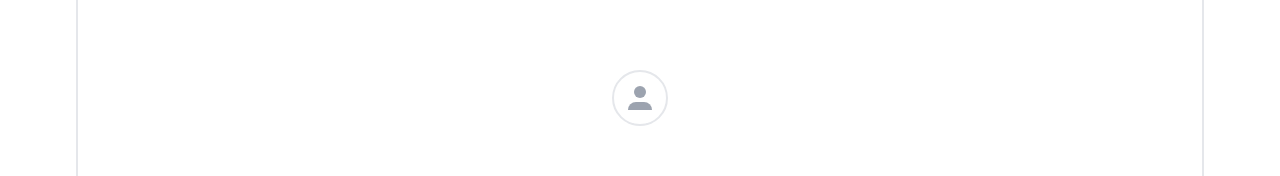
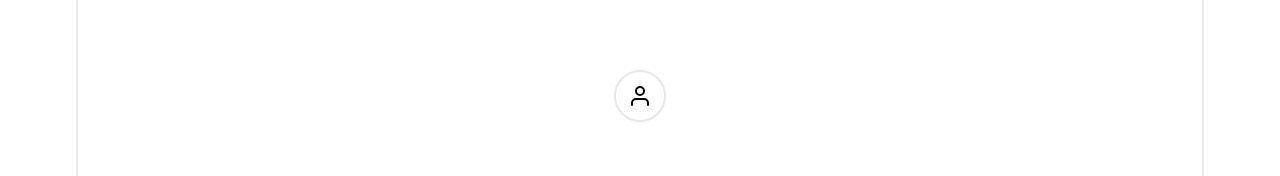
Before and after one commit to drshnn/swide-ui, a React (Vite) app: page / in a window 1280 px wide. Shown: the part 1148-1324 px from the top of the page. Built offline with nearby package versions, Linux system fonts and the light colour scheme.

Commit message:
added icon to profiledropdown button

```diff
--- a/src/components/CommonComponenets.jsx
+++ b/src/components/CommonComponenets.jsx
@@ -232,22 +232,33 @@ export const ProfileDropdown = () => {
 
   return (
     <div className="profile-dropdown relative flex flex-col items-center">
-      <div
-        className="pic h-14 w-14  rounded-full border-2 border-gray-200 flex items-center justify-center cursor-pointer"
+      <button
+        className="p-3 bg-white border-2 border-gray-200 rounded-full hover:bg-gray-50 active:bg-gray-100"
         onClick={(event) => {
           setToggleDropdown((prev) => !prev);
           event.stopPropagation();
         }}
         ref={buttonRef}
       >
-        <div className="flex flex-col items-center gap-1">
-          <div className="head h-3 w-3 bg-gray-400   rounded-full"></div>
-          <div className="body w-6 h-2 rounded-t-lg bg-gray-400  "></div>
-        </div>
-      </div>
+        <svg
+          xmlns="http://www.w3.org/2000/svg"
+          width="24"
+          height="24"
+          viewBox="0 0 24 24"
+          fill="none"
+          stroke="currentColor"
+          strokeWidth="2"
+          strokeLinecap="round"
+          strokeLinejoin="round"
+          className="feather feather-user"
+        >
+          <path d="M20 21v-2a4 4 0 0 0-4-4H8a4 4 0 0 0-4 4v2" />
+          <circle cx="12" cy="7" r="4" />
+        </svg>
+      </button>
       {toggleDropdown && (
         <ul
-          className="absolute top-16 flex flex-col py-3 px-2 w-36 bg-white rounded-md border-2 border-gray-200 "
+          className="absolute top-14 flex flex-col py-3 px-2 w-36 bg-white rounded-md border-2 border-gray-200 "
           ref={menuRef}
         >
           {["First Item", "Second Item", "Third Item"].map((i, j) => (
```
